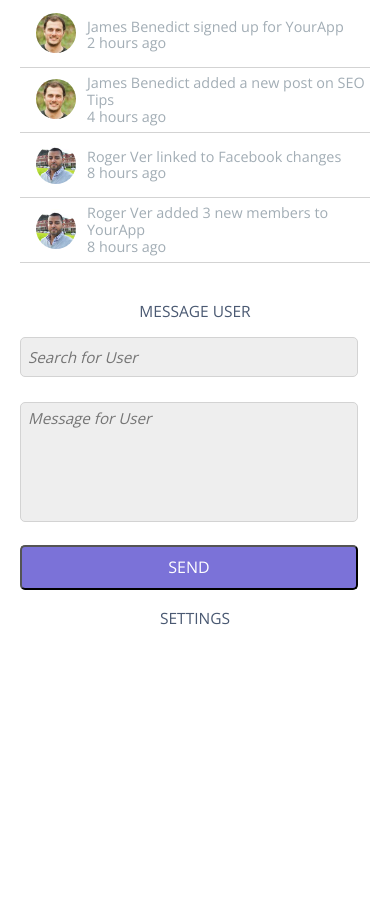
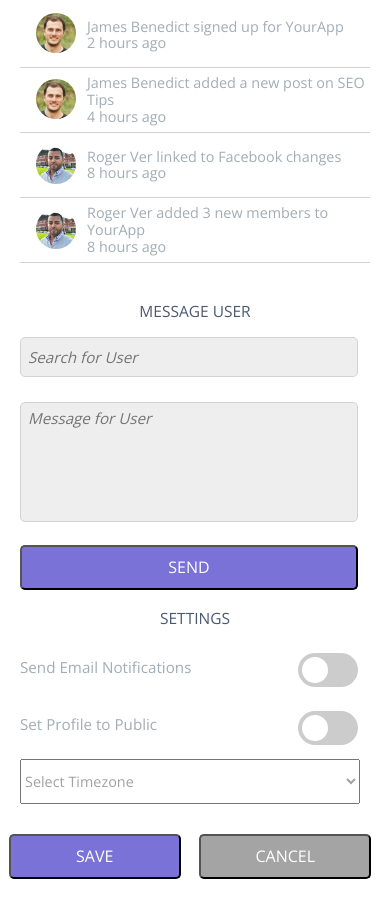
Before and after one commit to lcohio/project-7-dashboard-app, a plain HTML site: page index.html in a window 390 px wide. Shown: the part 1390-2309 px from the top of the page. Before the commit the page ends 2033 px from the top, so only its background shows below. Drawn offline with nearby package versions, Linux system fonts and the light colour scheme.

Commit message:
Finish mobile version

```diff
--- a/css/default.css
+++ b/css/default.css
@@ -1,5 +1,5 @@
 /*=============================================================================================*/
-/* Base */
+/* Base Styles */
 /*=============================================================================================*/
 
 * {
@@ -305,7 +305,6 @@
   z-index: -1;
 }
 
-
 table {
   border-collapse: collapse;
 }
@@ -386,9 +385,125 @@
   cursor: pointer;
 }
 
+/*=============================================================================================*/
+/* Settings */
+/*=============================================================================================*/
 
+.switch {
+  position: relative;
+  display: inline-block;
+  width: 60px;
+  height: 34px;
+}
 
+/* Hide default HTML checkbox */
+.switch input {
+  opacity: 0;
+  width: 0;
+  height: 0;
+}
 
+/* The slider */
+.slider {
+  position: absolute;
+  cursor: pointer;
+  top: 0;
+  left: 0;
+  right: 0;
+  bottom: 0;
+  background-color: #ccc;
+  -webkit-transition: .4s;
+  transition: .4s;
+}
+
+.slider:before {
+  position: absolute;
+  content: "";
+  height: 26px;
+  width: 26px;
+  left: 4px;
+  bottom: 4px;
+  background-color: white;
+  -webkit-transition: .4s;
+  transition: .4s;
+}
+
+input:checked + .slider {
+  background-color: #7B72D8;
+}
+
+input:focus + .slider {
+  box-shadow: 0 0 1px #7B72D8;
+}
+
+input:checked + .slider:before {
+  -webkit-transform: translateX(26px);
+  -ms-transform: translateX(26px);
+  transform: translateX(26px);
+}
+
+/* Rounded sliders */
+.slider.round {
+  border-radius: 34px;
+}
+
+.slider.round:before {
+  border-radius: 50%;
+}
+
+.layout-container {
+  display: flex;
+  justify-content: space-between;
+  margin-bottom: 10px;
+}
+
+.layout-container > p {
+  margin-left: 20px;
+  color: #a2adb5;
+  font-size: .95em;
+
+}
+
+.switch-container {
+  padding-top: 10px;
+  margin-right: 32px;
+}
+
+.dropdown {
+  color: #A1A3A1;
+  font-size: .9em;
+  width: calc(100% - 50px);
+  height: 45px;
+  margin-left: 20px;
+  cursor: pointer;
+
+}
+
+.button-container {
+  display: flex;
+  justify-content: space-evenly;
+  margin-top: 30px;
+}
+
+.save,
+.cancel {
+  width: 44%;
+  height: 45px;
+  border-radius: 5px;
+  margin-right: 10px;
+  margin-bottom: 40px;
+  cursor: pointer;
+}
+
+.save {
+  background-color: #7B72D8;
+  color: white;
+}
+
+.cancel {
+  background-color: #a3a4a3;
+  color: white;
+}
 
 
 
--- a/index.html
+++ b/index.html
@@ -263,6 +263,62 @@
 
     <div id="settings">
         <h3 id="settings-name">Settings</h3>
+        <div class="layout-container">
+            <p id="email-label">Send Email Notifications</p>
+            <div class="switch-container">
+                <label class="switch">
+                    <input type="checkbox">
+                    <span class="slider round"></span>
+                </label>
+            </div>
+        </div>
+        <div class="layout-container">
+            <p id="profile-label">Set Profile to Public</p>
+            <div class="switch-container">
+                <label class="switch">
+                    <input type="checkbox">
+                    <span class="slider round"></span>
+                </label>
+            </div>
+        </div>
+        <select class="dropdown" name="dropdown-timezone">
+            <option disabled="disabled" selected="selected">Select Timezone</option>
+            <option value="-12.0">(GMT -12:00) Eniwetok, Kwajalein</option>
+            <option value="-11.0">(GMT -11:00) Midway Island, Samoa</option>
+            <option value="-10.0">(GMT -10:00) Hawaii</option>
+            <option value="-9.0">(GMT -9:00) Alaska</option>
+            <option value="-8.0">(GMT -8:00) Pacific Time (US &amp; Canada)</option>
+            <option value="-7.0">(GMT -7:00) Mountain Time (US &amp; Canada)</option>
+            <option value="-6.0">(GMT -6:00) Central Time (US &amp; Canada), Mexico City</option>
+            <option value="-5.0">(GMT -5:00) Eastern Time (US &amp; Canada), Bogota, Lima</option>
+            <option value="-4.0">(GMT -4:00) Atlantic Time (Canada), Caracas, La Paz</option>
+            <option value="-3.5">(GMT -3:30) Newfoundland</option>
+            <option value="-3.0">(GMT -3:00) Brazil, Buenos Aires, Georgetown</option>
+            <option value="-2.0">(GMT -2:00) Mid-Atlantic</option>
+            <option value="-1.0">(GMT -1:00 hour) Azores, Cape Verde Islands</option>
+            <option value="0.0">(GMT) Western Europe Time, London, Lisbon, Casablanca</option>
+            <option value="1.0">(GMT +1:00 hour) Brussels, Copenhagen, Madrid, Paris</option>
+            <option value="2.0">(GMT +2:00) Kaliningrad, South Africa</option>
+            <option value="3.0">(GMT +3:00) Baghdad, Riyadh, Moscow, St. Petersburg</option>
+            <option value="3.5">(GMT +3:30) Tehran</option>
+            <option value="4.0">(GMT +4:00) Abu Dhabi, Muscat, Baku, Tbilisi</option>
+            <option value="4.5">(GMT +4:30) Kabul</option>
+            <option value="5.0">(GMT +5:00) Ekaterinburg, Islamabad, Karachi, Tashkent</option>
+            <option value="5.5">(GMT +5:30) Bombay, Calcutta, Madras, New Delhi</option>
+            <option value="5.75">(GMT +5:45) Kathmandu</option>
+            <option value="6.0">(GMT +6:00) Almaty, Dhaka, Colombo</option>
+            <option value="7.0">(GMT +7:00) Bangkok, Hanoi, Jakarta</option>
+            <option value="8.0">(GMT +8:00) Beijing, Perth, Singapore, Hong Kong</option>
+            <option value="9.0">(GMT +9:00) Tokyo, Seoul, Osaka, Sapporo, Yakutsk</option>
+            <option value="9.5">(GMT +9:30) Adelaide, Darwin</option>
+            <option value="10.0">(GMT +10:00) Eastern Australia, Guam, Vladivostok</option>
+            <option value="11.0">(GMT +11:00) Magadan, Solomon Islands, New Caledonia</option>
+            <option value="12.0">(GMT +12:00) Auckland, Wellington, Fiji, Kamchatka</option>
+        </select>
+        <div class="button-container">
+            <button class="save">SAVE</button>
+            <button class="cancel">CANCEL</button>
+        </div>
     </div>
 
 
```
